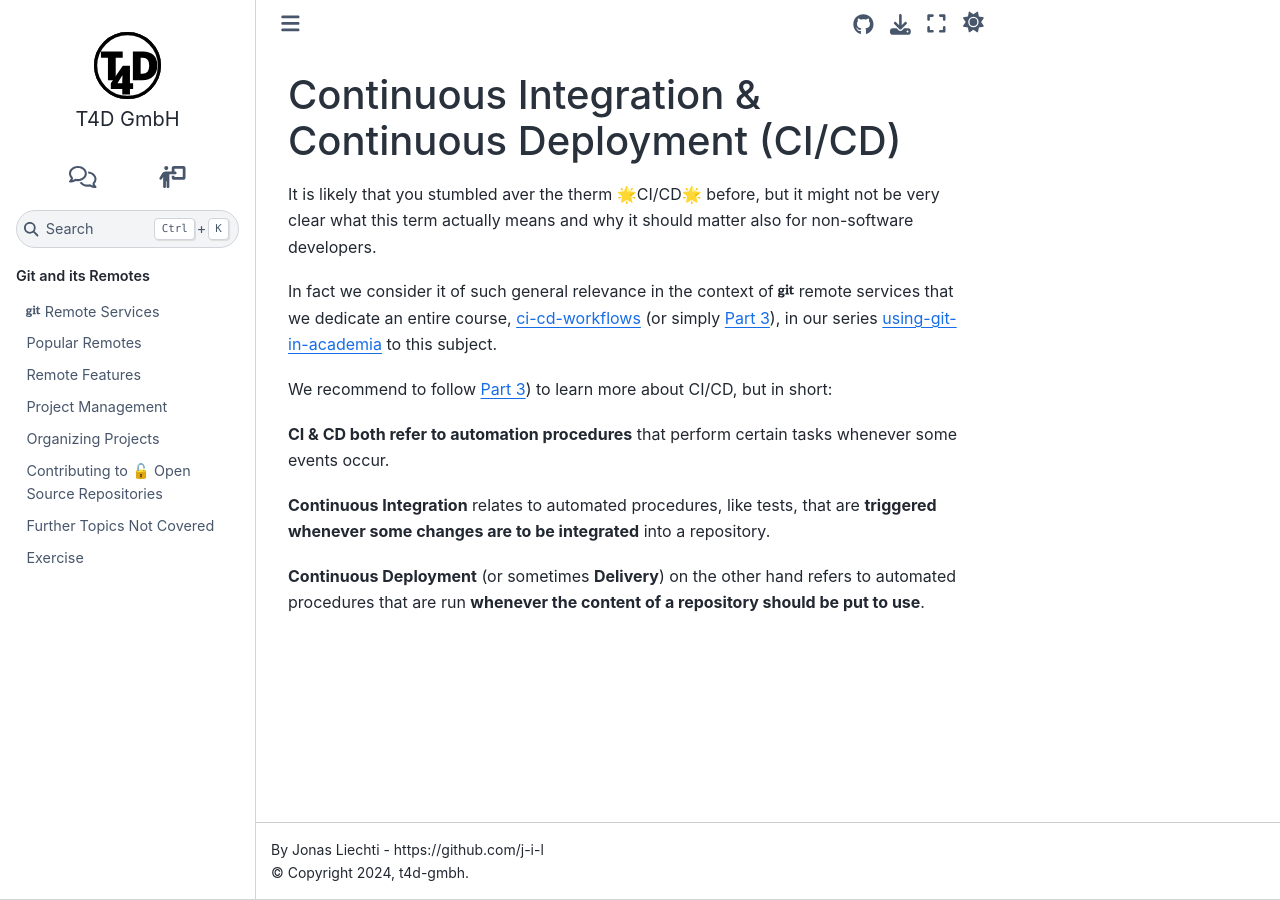
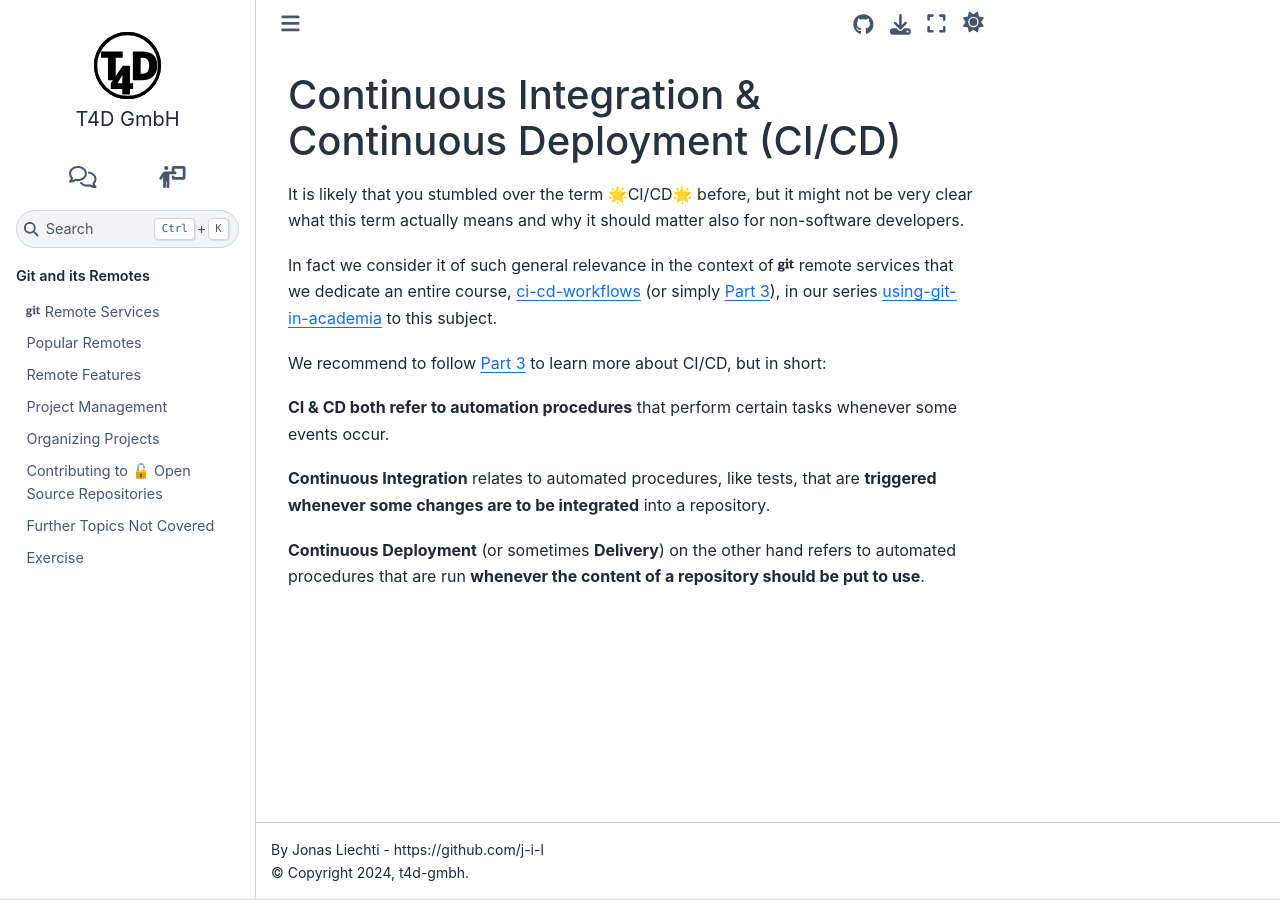
Before and after one commit to t4d-gmbh/git-and-its-remotes, a Sphinx documentation site: the page built from source/content/remote_service_features/ci_cd_feature.md, in a window 1280 px wide. Built offline with Sphinx 7.4.7 and the Sphinx Book theme 1.1.4, drawn with Linux system fonts in a browser that asks for light colours; the version number could not be read and is left out.

Commit message:
Revised text in  ci_cd_feature.md
Fixed typos and formatting

```diff
--- a/source/content/remote_service_features/ci_cd_feature.md
+++ b/source/content/remote_service_features/ci_cd_feature.md
@@ -1,11 +1,12 @@
 ### Continuous Integration & Continuous Deployment (CI/CD)
 
-It is likely that you stumbled aver the therm 🌟CI/CD🌟 before, but it might not be very clear what this term actually means and why it should matter also for non-software developers.
 {% if page %}
+It is likely that you stumbled over the term 🌟CI/CD🌟 before, but it might not be very clear what this term actually means and why it should matter also for non-software developers.
+
 In fact we consider it of such general relevance in the context of <i class="fab fa-git"></i> remote services that we dedicate an entire course, [ci-cd-workflows](https://github.com/t4d-gmbh/ci-cd-workflows) (or simply [Part 3](https://t4d-gmbh.github.io/using-git-in-academia/content/ci-cd-workflows/source/content/index.html)), in our series [using-git-in-academia](https://t4d-gmbh.github.io/using-git-in-academia/index.html) to this subject.
 {% endif %}
 
-We recommend to follow [Part 3](https://t4d-gmbh.github.io/using-git-in-academia/content/ci-cd-workflows/source/content/index.html)) to learn more about CI/CD, but in short:
+We recommend to follow [Part 3](https://t4d-gmbh.github.io/using-git-in-academia/content/ci-cd-workflows/source/content/index.html) to learn more about CI/CD, but in short:
 
 **CI & CD both refer to automation procedures** that perform certain tasks whenever some events occur.
 
```
